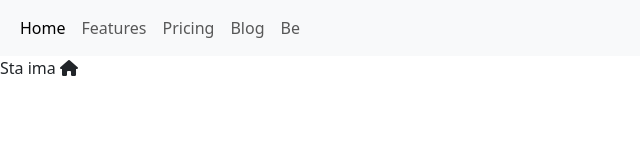
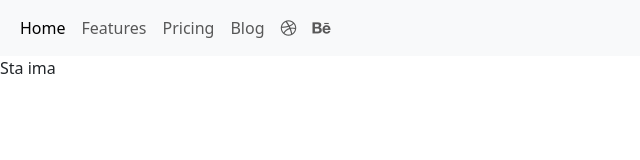
Before and after one commit to marinzilic7/Community, a Nuxt app: page / in a window 1280 px wide. Shown: the top 160 px of the page, without its empty margins (0-640 px from the left). Built offline with nearby package versions, Linux system fonts and the light colour scheme.

Commit message:
rad na navbaru

```diff
--- a/layouts/default.vue
+++ b/layouts/default.vue
@@ -28,7 +28,12 @@
               <NuxtLink class="nav-link" to="#">Blog</NuxtLink>
             </li>
             <li class="nav-item">
-              <NuxtLink class="nav-link" to="#">Be</NuxtLink>
+              <NuxtLink class="nav-link" to="#"
+                ><i class="fa-brands fa-dribbble"></i
+              ></NuxtLink>
+            </li>
+            <li class="nav-item">
+              <NuxtLink class="nav-link" to="#"><i class="fa-brands fa-behance"></i></NuxtLink>
             </li>
           </ul>
         </div>
--- a/pages/index.vue
+++ b/pages/index.vue
@@ -1,6 +1,3 @@
 <template>
-    <div>
-        Sta ima
-        <i class="fas fa-home"></i>
-    </div>
+  <div>Sta ima</div>
 </template>
```
